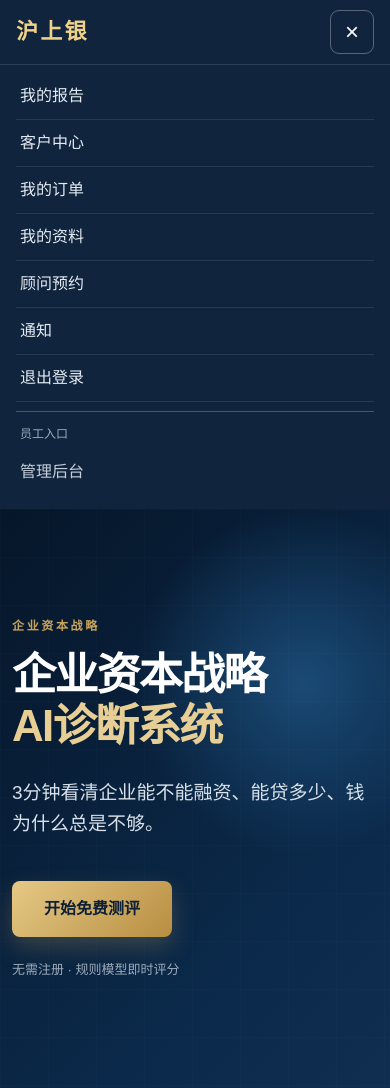
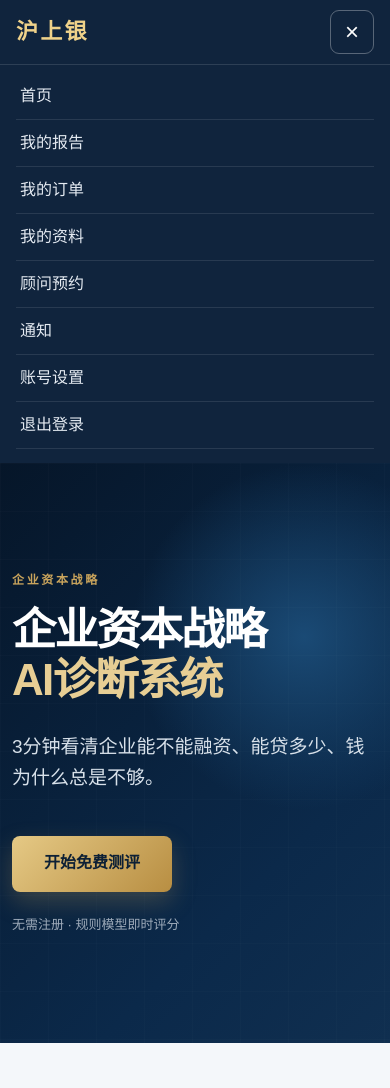
Before and after one commit to zcstudio019/capital-saas, a FastAPI app: page / in a window 390 px wide, after a click that opens the changed part. Shown: the top 1088 px of the page. Run offline with FastAPI, Linux system fonts and the light colour scheme; the visitor is signed in with stand-in values (Sample User, id 1).

Commit message:
客户账号体系升级7

```diff
--- a/capital_saas/phase_navigation_layout_test.py
+++ b/capital_saas/phase_navigation_layout_test.py
@@ -49,7 +49,8 @@ def run() -> None:
         )
         assert mobile_match
         mobile = mobile_match.group(1)
-        assert "客户登录" in mobile and "管理后台" in mobile and "员工入口" in mobile
+        assert all(label in mobile for label in ("免费测评", "产品服务", "客户登录"))
+        assert "管理后台" not in mobile and "员工入口" not in mobile
 
     css = (ROOT / "static/css/style.css").read_text(encoding="utf-8")
     base = (ROOT / "templates/base.html").read_text(encoding="utf-8")
--- a/capital_saas/static/css/style.css
+++ b/capital_saas/static/css/style.css
@@ -1090,8 +1090,7 @@ details { margin-top:12px; } details summary { cursor:pointer; color:var(--gold)
     display:flex;
     flex-direction:column;
   }
-  .public-mobile-nav-inner>a,
-  .public-mobile-employee>a{
+  .public-mobile-nav-inner>a{
     display:block;
     min-height:46px;
     padding:11px 4px;
@@ -1099,18 +1098,6 @@ details { margin-top:12px; } details summary { cursor:pointer; color:var(--gold)
     color:#e5ebf2;
     line-height:24px;
   }
-  .public-mobile-employee{
-    margin-top:9px;
-    padding-top:9px;
-    border-top:1px solid rgba(201,155,67,.4);
-  }
-  .public-mobile-employee>span{
-    display:block;
-    padding:4px;
-    color:#9eacbc;
-    font-size:12px;
-  }
-  .public-mobile-employee>a{border-bottom:0;color:#c5cfdb}
 }
 
 @media(min-width:769px){
--- a/capital_saas/templates/components/public_header.html
+++ b/capital_saas/templates/components/public_header.html
@@ -31,22 +31,19 @@
        data-nav-menu aria-label="手机网站导航">
     <div class="public-mobile-nav-inner">
       {% if customer_logged_in %}
+        <a href="/client/dashboard">首页</a>
         <a href="/client/reports">我的报告</a>
-        <a href="/client/dashboard">客户中心</a>
         <a href="/client/orders">我的订单</a>
         <a href="/client/documents">我的资料</a>
         <a href="/client/advisor-bookings">顾问预约</a>
         <a href="/client/messages">通知</a>
+        <a href="/client/account">账号设置</a>
         <a href="/client/logout">退出登录</a>
       {% else %}
         <a href="/assessment">免费测评</a>
         <a href="/products">产品服务</a>
         <a href="/client/login">客户登录</a>
       {% endif %}
-      <div class="public-mobile-employee">
-        <span>员工入口</span>
-        <a href="{{ admin_entry_url }}">管理后台</a>
-      </div>
     </div>
   </nav>
 </header>
```
Also changed, not shown: capital_saas/phase_navigation_identity_test.py (+14 -0 lines).
